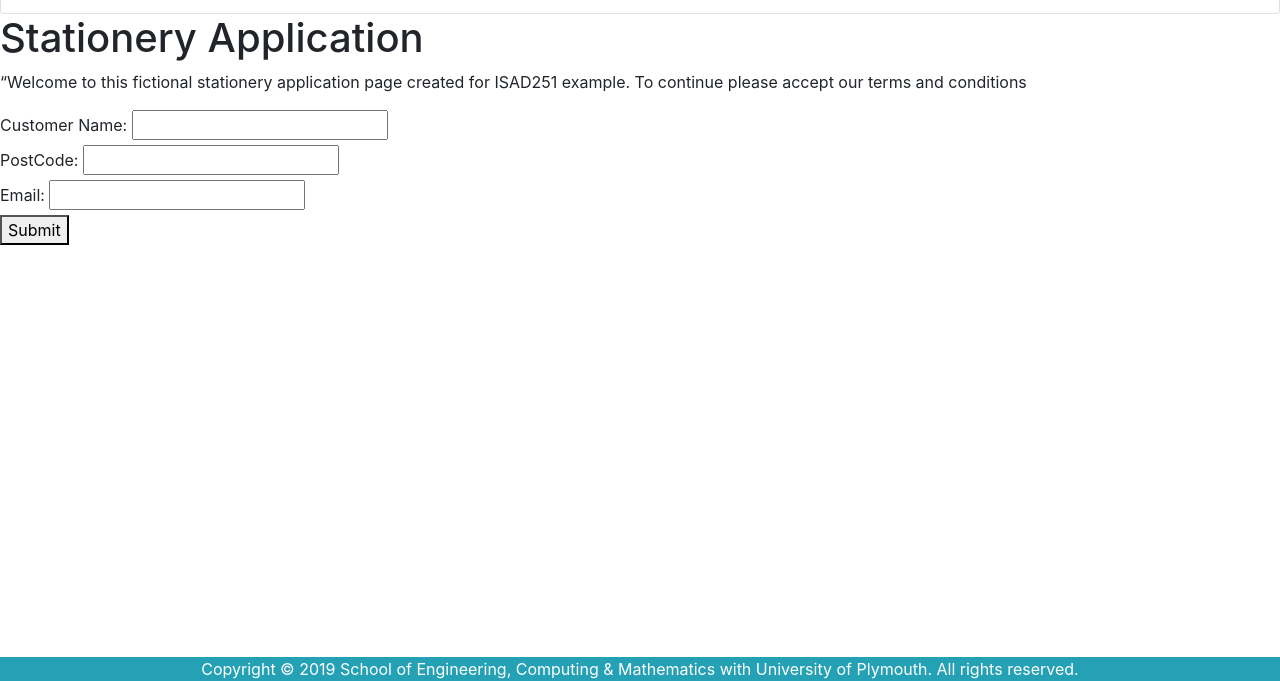
After one commit to mihai9413/COMP2001, a PHP site: page /registrationPanel.php in a window 1280 px wide. The commit adds this page. Shown: the part 119-800 px from the top of the page. Run offline with PHP 8.4, Linux system fonts and the light colour scheme; some libraries are stand-ins or nearby versions.

Commit message:
First Time

```diff
--- a/public/agreement.php
+++ b/public/agreement.php
@@ -12,9 +12,11 @@
 <div class=’card mt-3 px-2 py-2’></div>
 <h1>Stationary application</h1>
 <p>Welcome to this fictional stationery application page created for ISAD251 example. To continue please accept our terms and conditions</p>
-<form action="agreement.php">
+<form action="registrationPanel.php">
+
     <?php
     echo "Welcome. You have selected " .$_GET['decision']. " for the agreement<br>";
     ?>
     <?php include_once 'footer.php';?>
+    <button>Continue</button>
 </body>
--- /dev/null
+++ b/public/registrationPanel.php
@@ -0,0 +1,18 @@
+<body class="bginfo">
+<?php include_once ('header.php');?>
+<div class="container-fluid col-md-10 offset-md-1"></div>
+<div class="row"></div>
+<div class="card mt-3 px-2 py-2"></div>
+<h1>Stationery Application</h1>
+<p>“Welcome to this fictional stationery application page created for ISAD251 example. To continue please accept our terms and conditions</p>
+<form method="POST" action="landingpage.php">
+    <label for="customername">Customer Name:</label>
+    <input type="text" id="customername" name="customername"><br>
+    <label for="postcode">PostCode:</label>
+    <input type="text" id="postcode" name="postcode"><br>
+    <label for="email">Email:</label>
+    <input type="text" id="email" name="email"><br>
+    <button>Submit</button>
+</form>
+<?php include_once ('footer.php');?>
+</body>
```
Also changed, not shown: public/landingpage.php (added, +38 -0 lines).
